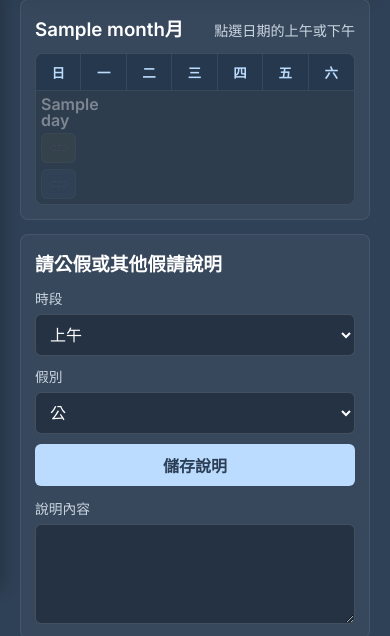
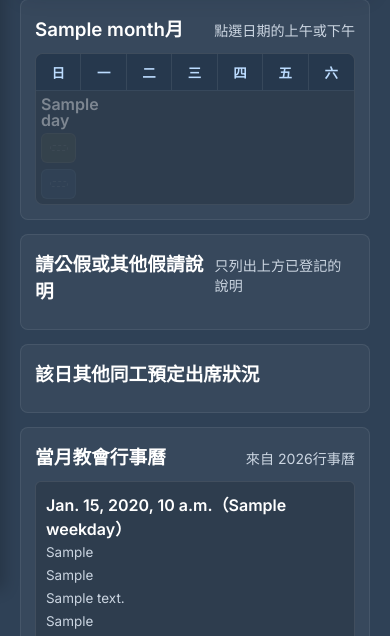
Before and after one commit to peterchen9/nghcc-nads26, a Django app: template nads26/templates/staff/leaves.html in a window 390 px wide. Shown: the part 255-891 px from the top of the page. Run offline with Django 5.2, Linux system fonts and the light colour scheme; tables that the repository leaves empty hold one stand-in row (values such as "Sample post"); the template is opened without the code that fills it: values that come from a table or form of the project are taken from there, most other values are stand-ins (such as "Sample title", 1, 10 or a date in 2020).

Commit message:
Show leave notes without inline editor

```diff
--- a/nads26/templates/staff/leaves.html
+++ b/nads26/templates/staff/leaves.html
@@ -355,23 +355,6 @@
         border-radius: 6px;
         padding: 12px;
     }
-    .notes-form {
-        display: grid;
-        gap: 12px;
-    }
-    .notes-controls {
-        display: grid;
-        grid-template-columns: minmax(130px, 0.4fr) minmax(130px, 0.4fr) auto;
-        gap: 10px;
-        align-items: end;
-    }
-    .notes-form .field {
-        margin-bottom: 0;
-    }
-    .notes-form textarea {
-        min-height: 96px;
-        resize: vertical;
-    }
     .modal-backdrop {
         position: fixed;
         inset: 0;
@@ -458,9 +441,6 @@
         }
         .leave-toolbar {
             top: 70px;
-        }
-        .notes-controls {
-            grid-template-columns: 1fr;
         }
     }
     @media (max-width: 620px) {
@@ -552,35 +532,8 @@
         <section class="leave-panel notes-panel">
             <div class="panel-head">
                 <h3>請公假或其他假請說明</h3>
-                <span class="muted" id="quickDescriptionDateLabel"></span>
+                <span class="muted">只列出上方已登記的說明</span>
             </div>
-            <form method="post" class="notes-form" id="quickDescriptionForm">
-                {% csrf_token %}
-                <input type="hidden" name="action" value="save">
-                <input type="hidden" name="month" value="{{ selected_month|date:'Y-m' }}">
-                <input type="hidden" name="leave_date" id="quickDescriptionDate" value="{{ selected_day|date:'Y-m-d' }}">
-                <div class="notes-controls">
-                    <div class="field">
-                        <label for="quickDescriptionPart">時段</label>
-                        <select id="quickDescriptionPart" name="day_part" {% if is_locked %}disabled{% endif %}>
-                            <option value="am">上午</option>
-                            <option value="pm">下午</option>
-                        </select>
-                    </div>
-                    <div class="field">
-                        <label for="quickDescriptionCode">假別</label>
-                        <select id="quickDescriptionCode" name="code" {% if is_locked %}disabled{% endif %}>
-                            <option value="公">公</option>
-                            <option value="其他">其他</option>
-                        </select>
-                    </div>
-                    <button class="btn primary" type="submit" {% if is_locked %}style="display:none"{% endif %}>儲存說明</button>
-                </div>
-                <div class="field">
-                    <label for="quickDescriptionText">說明內容</label>
-                    <textarea id="quickDescriptionText" name="description" rows="4" maxlength="500" required {% if is_locked %}readonly{% endif %}></textarea>
-                </div>
-            </form>
             <div class="list-panel" id="monthlyNotesList"></div>
         </section>
         </div>
@@ -713,11 +666,6 @@
     const statusList = document.getElementById('dayStatusList');
     const notesList = document.getElementById('monthlyNotesList');
     const selectedDayLabel = document.getElementById('selectedDayLabel');
-    const quickDescriptionDate = document.getElementById('quickDescriptionDate');
-    const quickDescriptionDateLabel = document.getElementById('quickDescriptionDateLabel');
-    const quickDescriptionPart = document.getElementById('quickDescriptionPart');
-    const quickDescriptionCode = document.getElementById('quickDescriptionCode');
-    const quickDescriptionText = document.getElementById('quickDescriptionText');
 
     function entryKey(entry) {
         return `${entry.leave_date}:${entry.day_part}`;
@@ -763,7 +711,6 @@
 
     function renderDayStatus(date) {
         selectedDayLabel.textContent = date;
-        updateQuickDescriptionForm(date);
         document.querySelectorAll('.day-cell').forEach((cell) => {
             cell.classList.toggle('selected', cell.dataset.date === date);
         });
@@ -793,19 +740,6 @@
             grid.appendChild(card);
         });
         statusList.appendChild(grid);
-    }
-
-    function updateQuickDescriptionForm(date) {
-        if (!quickDescriptionDate) return;
-        quickDescriptionDate.value = date;
-        quickDescriptionDateLabel.textContent = date;
-        const entry = currentUserEntry(date, quickDescriptionPart.value);
-        if (entry && ['公', '其他'].includes(entry.code)) {
-            quickDescriptionCode.value = entry.code;
-            quickDescriptionText.value = entry.description || '';
-            return;
-        }
-        quickDescriptionText.value = '';
     }
 
     function renderMonthlyNotes() {
@@ -893,7 +827,6 @@
     modal.addEventListener('click', (event) => {
         if (event.target === modal) closeModal();
     });
-    quickDescriptionPart.addEventListener('change', () => updateQuickDescriptionForm(quickDescriptionDate.value));
     document.addEventListener('keydown', (event) => {
         if (event.key === 'Escape' && modal.classList.contains('open')) closeModal();
     });
```
